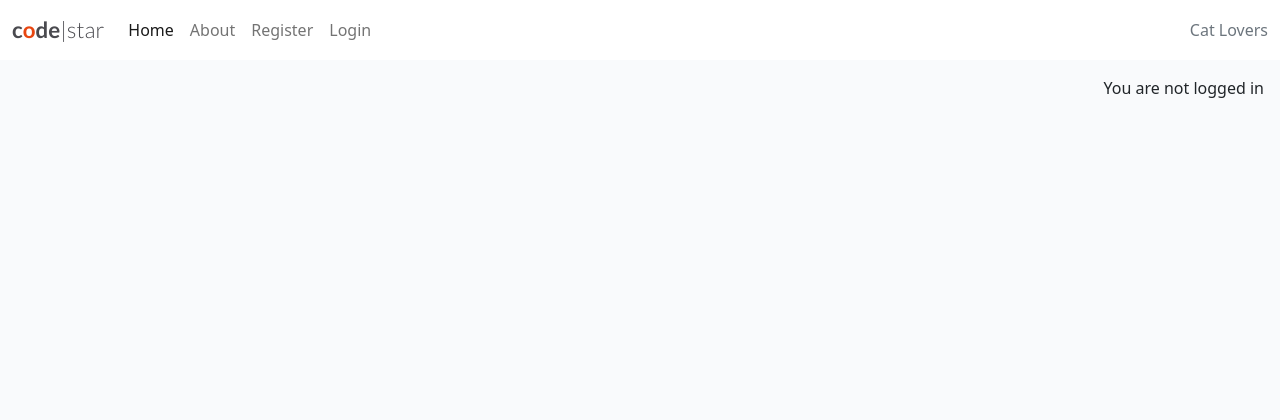
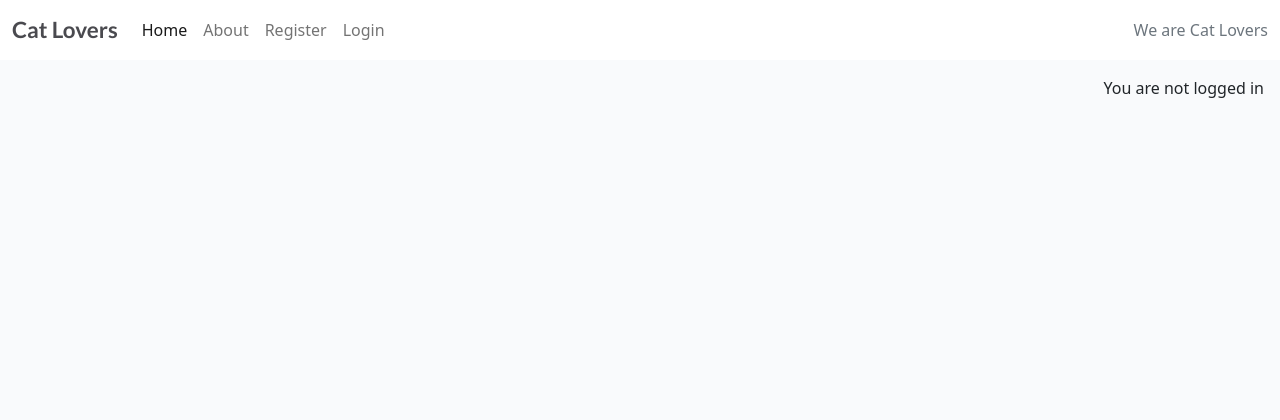
Before and after one commit to tomokoelif/cat_lovers, a Django app: page / in a window 1280 px wide. Shown: the top 420 px of the page. Run offline with Django 4.2, Linux system fonts and the light colour scheme; data that the repository does not hold is empty.

Commit message:
Update navbar branding and add description/image fields to blog post model

```diff
--- a/templates/base.html
+++ b/templates/base.html
@@ -35,8 +35,7 @@
     <!-- Navigation -->
     <nav class="navbar navbar-expand-lg navbar-light bg-white">
         <div class="container-fluid">
-            <a class="navbar-brand" href="{% url 'home' %}"><span class="brand">c<span class="red-o">o</span>de<span
-                        class="thin">|star</span></span></a>
+            <a class="navbar-brand" href="{% url 'home' %}"><span class="brand">Cat Lovers</span></a>
             <button class="navbar-toggler" type="button" data-bs-toggle="collapse" data-bs-target="#navbarText"
                 aria-controls="navbarText" aria-expanded="false" aria-label="Toggle navigation">
                 <span class="navbar-toggler-icon"></span>
@@ -68,7 +67,7 @@
                     {% endif %}
                 </ul>
                 <span class="navbar-text text-muted">
-                    Cat Lovers
+                    We are Cat Lovers
                 </span>
             </div>
         </div>
```
Also changed, not shown: blog/migrations/0008_alter_comment_options_post_description_post_image_and_more.py (added).
